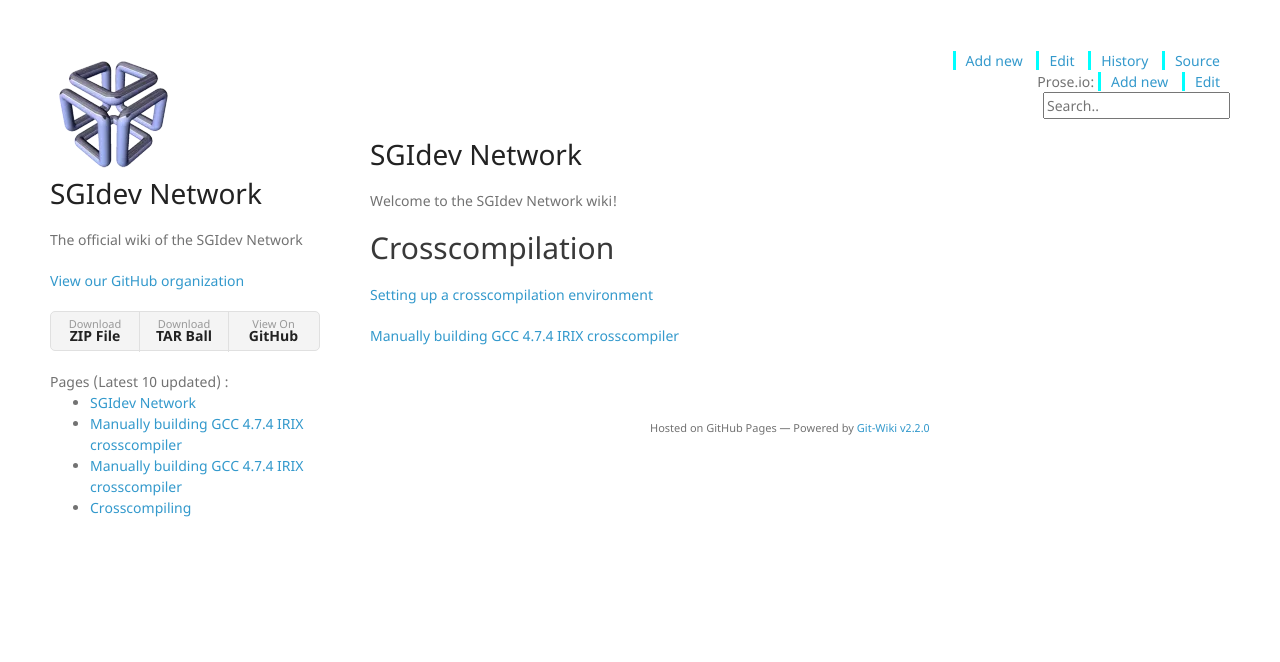
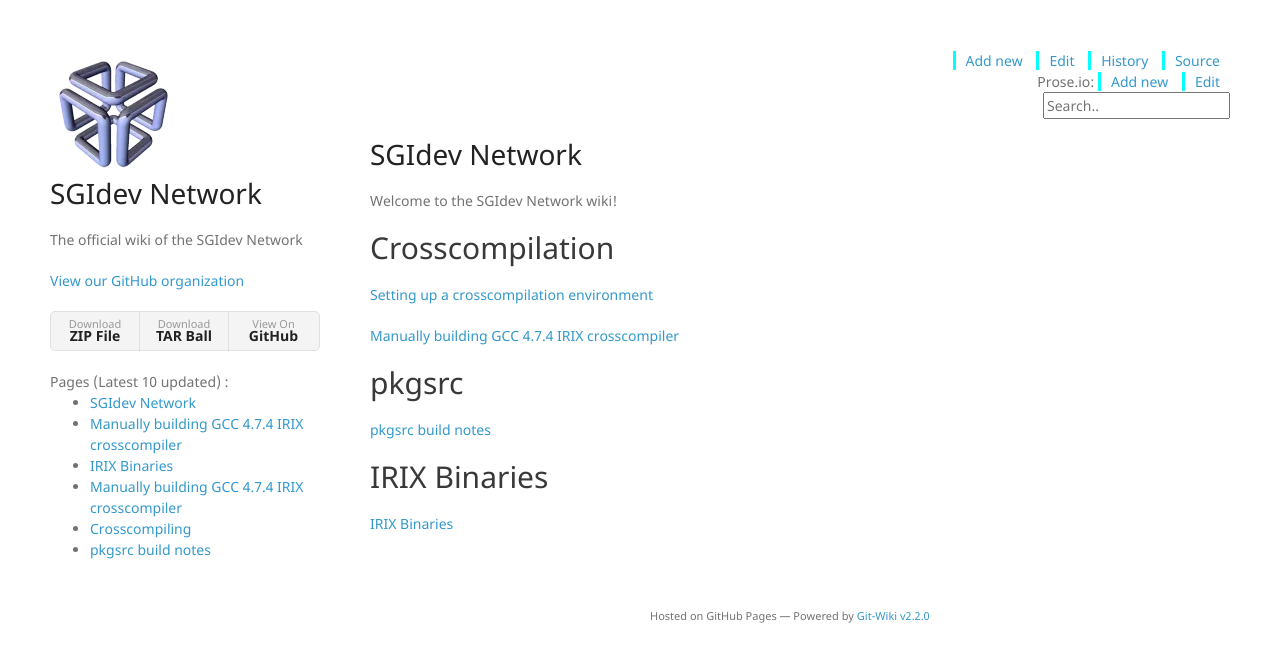
Before and after one commit to sgidevnet/sgidevnet.github.io, a Jekyll site: the page built from index.md, in a window 1280 px wide. Shown: the top 662 px of the page. Built offline with Jekyll 4.4.1, drawn with Linux system fonts in a browser that asks for light colours; nearby versions of some CDN libraries; our own code applies the rules of GitHub Pages for plain Markdown files; part of the change alters nothing that is shown.

Commit message:
add IRIX Binaries, pkgsrc_build_notes

````diff
--- a/index.md
+++ b/index.md
@@ -5,3 +5,10 @@ Welcome to the SGIdev Network wiki!
 [Setting up a crosscompilation environment](wiki/crosscompiling.html)
 
 [Manually building GCC 4.7.4 IRIX crosscompiler](wiki/Manually_building_GCC_474_IRIX_crosscompiler.html)
+
+## pkgsrc
+[pkgsrc build notes](wiki/pkgsrc_build_notes.html)
+
+## IRIX Binaries
+
+[IRIX Binaries](wiki/IRIX_Binaries.html)
--- /dev/null
+++ b/wiki/IRIX_Binaries.md
@@ -0,0 +1,40 @@
+# IRIX Binaries
+
+## GCC
+
+[https://esp.iki.fi/gcc-4.7.4-irix-3.tgz](https://esp.iki.fi/gcc-4.7.4-irix-3.tgz)
+
+Cross-built on a Linux host. Includes GNU binutils 2.17.
+
+This is an updated version, fixing a couple of stupidities in the previous tarball. After installing it, edit /opt/local/gcc-4.7.4/libexec/gcc/mips-sgi-irix6.5/4.7.4/install-tools/mkheaders to point to your copy of bash (it appears in three places in the file) and run the script to get fixed versions of headers in /opt/local/gcc-4.7.4/lib/gcc/mips-sgi-irix6.5/4.7.4/include-fixed.
+
+## GNU grep 3.1
+
+[https://esp.iki.fi/irix-gnu-grep.tgz](https://esp.iki.fi/irix-gnu-grep.tgz)
+
+## "Lots of stuff"
+
+[https://esp.iki.fi/irix-optlocal.tgz](https://esp.iki.fi/irix-optlocal.tgz)
+
+Inside the file there is an optlocal.profile file which sets rld search paths accordingly.
+
+**NOTE**: this includes an /etc/sudoers file with my username. Replace with yours instead of blaming me about trying to hack you.
+
+**NOTE**: curl expects to find a cacert.pem containing certificates in /opt/local/etc. More info.
+
+What's included:
+
+* openssl 1.0.2q
+* curl 7.6.2
+* bash 4.4
+* m4 1.4.17
+* berkeley db 6.2.23NC
+* sudo 1.8.26
+* xz 5.2.4
+* perl 5.28.0
+* autoconf 2.69
+* automake 1.16.1
+* libtool 2.4.6
+* git 2.19.2
+* libexpat 2.2.6
+* GNU make 4.2.1
--- /dev/null
+++ b/wiki/pkgsrc_build_notes.md
@@ -0,0 +1,196 @@
+# pkgsrc build notes
+
+## DISCLAIMER:
+
+**THIS DOCUMENT IS A WORK IN PROGRESS!**
+
+**ANOTHER DISCLAIMER:**
+
+[[https://onedublin.files.wordpress.com/2014/06/meme-i-have-no-idea-what-i-am-doing.png]]
+
+**THIRD DISCLAIMER:**
+
+I know much of this is hacky. If you have time and/or resources to do
+stuff in a more nice way, please do share the results!
+
+
+## GENERAL NOTES:
+
+- quick way of searching for packages in pkgsrc: cd ${wherever_you_put_pkgsrc}; ls -d */packagename
+- looks like _POSIX90 and _NO_ANSIMODE are always defined, at least with --std=c99
+
+## SUGGESTED FIRST PACKAGES TO INSTALL:
+
+...
+
+## OUTSTANDING ISSUES:
+
+* if there's a package which depends on its own libraries (say, bzip2
+  which uses libbz2 in linking the bzip2 command), buildlink fails to
+  provide the library in work/.buildlink/lib - this can be fixed by
+  manually symlinking the libraries from
+  work/.destdir/${your_prefix}/lib to work/.buildlink/lib and
+  re-running bmake install
+
+  * this might be an actual bug in buildlink. more investigation is needed.
+
+* for packages using libnbcompat as feature (not the installed
+  package), get them so that the opterr/optopt dance does not need to
+  be repeated on every one of them
+
+* libtool wrapper script failure: if you read this from a package
+  description, read xz package's description to see what it's
+  about. (pain)
+
+## PER PACKAGE NOTES:
+
+#### bootstrap:
+* requires CC to be set, otherwise tries to use MipsPRO at a certain step
+* after bootstrap you need to manually add this to your etc/mk.conf to
+  make sure pkgsrc does not use the system ksh.
+
+```
+SH=                     ${your_prefix}/pkg/bin/pdksh
+CONFIG_SHELL=           ${your_prefix}/pkg/bin/pdksh
+```
+
+(there was nonsense here about c99. gcc mkheaders script took care of that.)
+
+#### bsdtar:
+
+libarchive-3.3.2/libarchive/archive_read_disk_posix.c:
+steal this from <sys/dir.h> which conflicts with <dirent.h>:
+```
+#define dirfd(dirp)     ((dirp)->dd_fd)
+```
+
+#### gettext-tools:
+
+
+gettext-0.19.8.1/gettext-tools/gnulib-lib/libxml/trionan.c:
+```
+#include <float.h>
+```
+
+#### xz:
+aforementioned libtool/buildlink bug
+
+#### perl5:
+* find the perl link command (string '-o perl') in work/.work.log and relink without
+rpath /usr/lib32
+
+* change LD_LIBRARY_PATH to LD_LIBRARYN32_PATH in Makefile
+
+#### help2man:
+in bindtextdomain.c:
+```
+#ifdef __sgi
+static void *RTLD_NEXT = 0;
+#endif
+```
+
+#### gtexinfo:
+half of this needs SIZE_MAX. add this to top of
+tp/Texinfo/Convert/XSParagraph/config.h:
+```
+#include <stdint-gcc.h>
+```
+
+#### screen:
+socket.c:
+```
+#define SCM_RIGHTS 1
+```
+
+#### pkgconf:
+* libtool wrapper script failure
+* stdinc.h: change line 55 to:
+```
+# define SIZE_FMT_SPECIFIER     "%lu"
+```
+  ... otherwise the binary will crash. IRIX seriously does not like %zu.
+
+#### scmcvs:
+pkgconf managed to find an incorrect libz to link against, congrats pkgconf
+
+#### openssh:
+```
+$ nm `which ssh`|grep ntop
+         U __b64_ntop
+         U inet_ntop
+```
+* these are in /usr/lib32/libc.so, but ...something
+* just remove from config.h and recompile
+
+#### flex:
+- add -lgen to LIBS in Makefile and src/Makefile
+
+#### util-linux:
+* this is a mess. no surprise, given the name!
+include/c.h:
+```
+/*
+ * MAXHOSTNAMELEN replacement
+ */
+static inline size_t get_hostname_max(void)
+{
+#ifdef _SC_HOST_NAME_MAX
+        long len = sysconf(_SC_HOST_NAME_MAX);
+
+        if (0 < len)
+                return len;
+#eldef MAXHOSTNAMELEN
+        return MAXHOSTNAMELEN;
+#elif HOST_NAME_MAX
+        return HOST_NAME_MAX;
+#endif
+        return 64;
+```
+
+lib/env.c line 93:
+```
+#if defined(HAVE_PRCTL) && !defined(__sgi)
+```
+
+config.h:
+just disable HAVE_PRCTL entirely
+
+lib/pager.c:
+remove err.h
+
+...still not there...
+
+#### bsdtar:
+* add `<sys/resource.h>` to archive_random.c
+
+#### gettext-tools:
+- add `<float.h>` to trionan.c
+- add to plural-eval.h:
+```
+#include <stdint.h>
+typedef __uint64_t sigjmp_buf[_SIGJBLEN];
+```
+
+#### python27:
+work/Python-2.7.15/Include/pyport.h:
+- line 332, comment it out - sys/time.h and unistd.h can conflict
+  because sys/time.h redefines select() under certain conditions
+
+Modules/stringmodule.c:
+```
+#define _ABIAPI 1 just before including sys/time.h
+```
+
+#### vim-share:
+* make pathdef.sh use bash
+WIP
+
+#### mandoc:
+compat_strtonum.c:
+
+define __c99 for the duration of including limits.h
+
+#### libatomic_ops:
+atomic_ops.c:
+
+`#include <sys/resource.h>`
````
